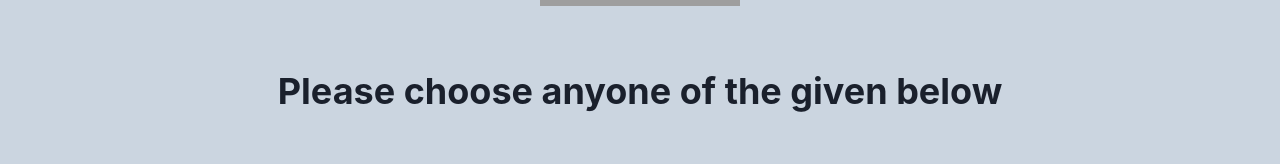
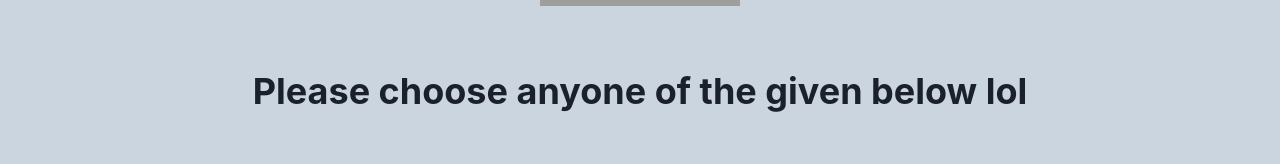
Before and after one commit to M-IrtazaGhaffar/CUST-Helper-App-Frontend, a React (Create React App) app: page /home in a window 1280 px wide. Shown: the part 363-527 px from the top of the page. Built offline with nearby package versions, Linux system fonts and the light colour scheme; grey boxes are pictures that could not be loaded.

Commit message:
Update Home.jsx

```diff
--- a/src/screens/Home.jsx
+++ b/src/screens/Home.jsx
@@ -17,7 +17,7 @@ function Home() {
       >
         <Image src={Logo} w="200px" />
         <Heading px={10} textAlign="center">
-          Please choose anyone of the given below
+          Please choose anyone of the given below lol
         </Heading>
         <Flex
           alignItems="center"
```
